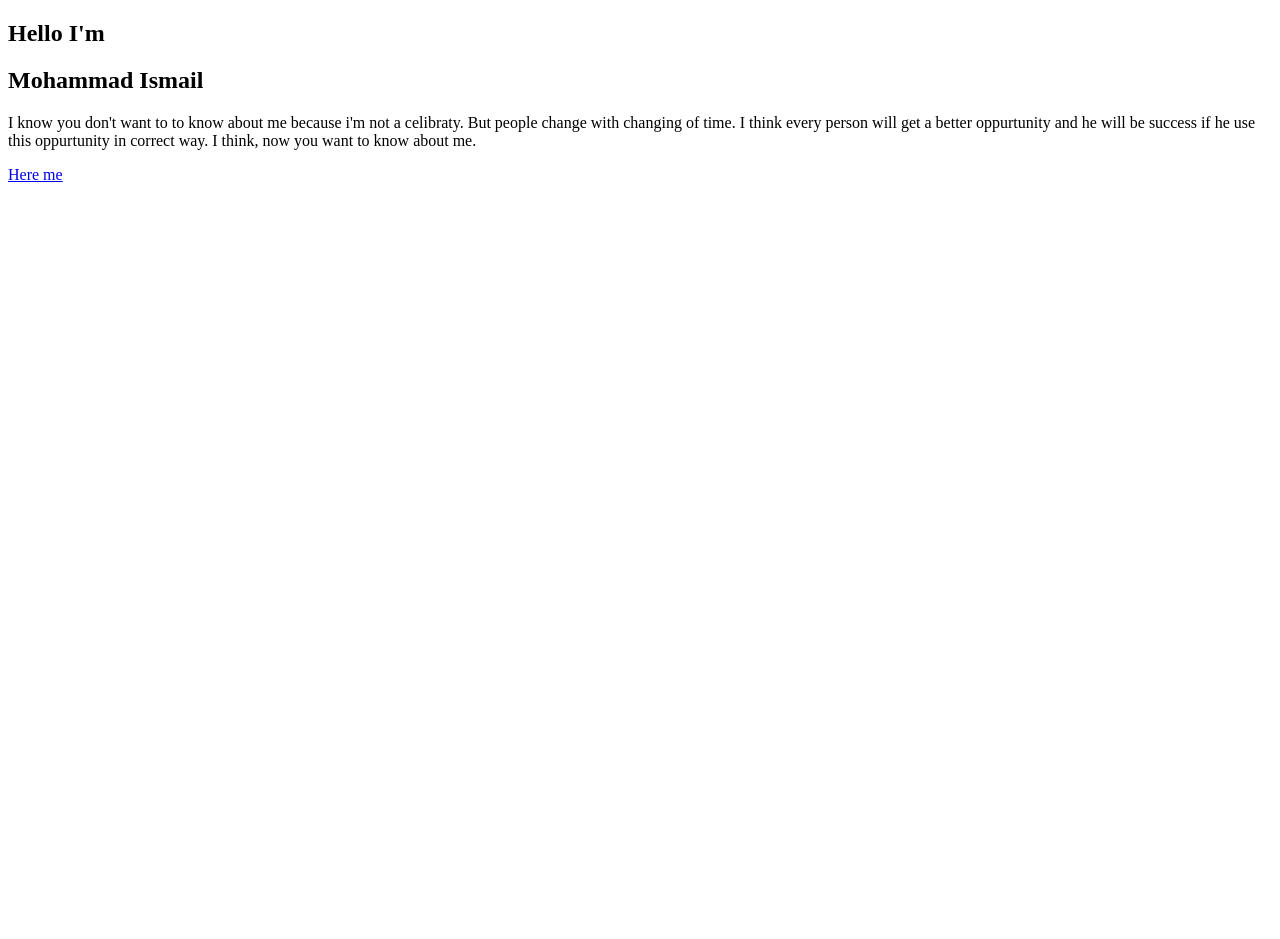
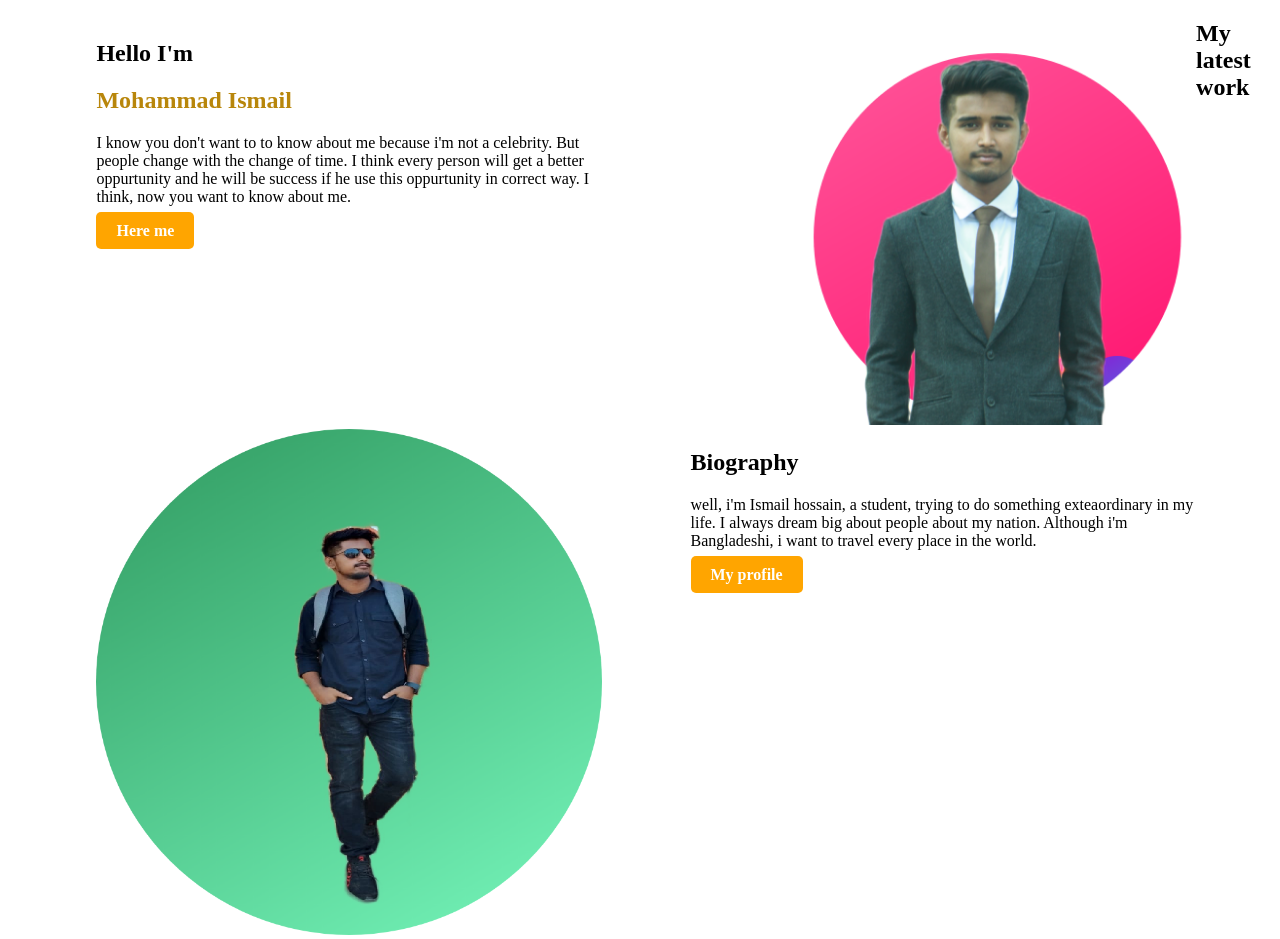
Before and after one commit to ruismail/My-personal-website, a plain HTML site: page index.html in a window 1280 px wide. Before the commit the page ends 800 px from the top, so only its background shows below. Drawn offline with Linux system fonts and the light colour scheme.

Commit message:
half-work

```diff
--- a/index.html
+++ b/index.html
@@ -5,15 +5,36 @@
     <meta http-equiv="X-UA-Compatible" content="IE=edge">
     <meta name="viewport" content="width=device-width, initial-scale=1.0">
     <title>My personal website</title>
+    <link rel="stylesheet" href="style.css">
 </head>
 <body>
-    <section>
-        <div>
-            <h1>Hello I'm</h1>
-            <h1>Mohammad Ismail</h1>
-            <p>I know you don't want to to know about me because i'm not a celibraty. But people change with changing of time. I think every person will get a better oppurtunity and he will be success if he use this oppurtunity in correct way. I think, now you want to know about me.</p>
-            <a href="https://www.linkedin.com/in/md-ismail-hossain-192278238/">Here me</a>
+    <section class="top">
+
+        <div class="half">
+        <h1>Hello I'm</h1>
+        <h1 id="name">Mohammad Ismail</h1>
+        <p>I know you don't want to to know about me because i'm not a celebrity. But people change with the change of time. I think every person will get a better oppurtunity and he will be success if he use this oppurtunity in correct way. I think, now you want to know about me.</p>
+        <a class="link" href="https://www.linkedin.com/in/md-ismail-hossain-192278238/">Here me</a>
+        </div>
+        <div class="half">
+            <img src="images/profile.png" alt="">
         </div>
     </section>
+
+    <section class="middle">
+        <div class="half">
+            <img class="image" src="images/image 4.png" alt="">
+        </div>
+        <div class="half">
+            <h1>Biography</h1>
+            <p>well, i'm Ismail hossain, a student, trying to do something exteaordinary in my life. I always dream big about people about my nation. Although i'm Bangladeshi, i want to travel every place in the world.</p>
+            <a class="link" href="https://web.facebook.com/mdesmail.patoary/">My profile</a>
+        </div>
+    </section>
+
+    <section class="end">
+        <h1>My latest work</h1>
+    </section>
+
 </body>
 </html>
--- a/style.css
+++ b/style.css
@@ -0,0 +1,43 @@
+
+#name{
+    color: darkgoldenrod;
+}
+.link{
+    .link{
+        text-decoration: none;
+        background-color: orange;
+        padding: 10px 20px;
+        border-radius: 5px;
+        color: white;
+        font-weight: bold;
+    }
+}
+.half{
+    width: 40%;
+    float: left;
+    margin-left: 5%;
+    padding-left: 2%;
+}
+.half img{
+    width: 100%;
+}
+.link{
+    text-decoration: none;
+    background-color: orange;
+    padding: 10px 20px;
+    border-radius: 5px;
+    color: white;
+    font-weight: bold;
+}
+.top{
+    background-image: url("images/header-bg.png");
+    background-repeat: no-repeat;
+}
+.middle{
+    background-image: url("images/biography-bg.png");
+    background-repeat: no-repeat;
+}
+.end{
+    background-image: url("images/latest-work-bg.png");
+    background-repeat: no-repeat;
+}
```
Also changed, not shown: images/IMG-20220101-WA0028.jpg (added), images/IMG-20220101-WA0028.png (added), images/IMG-20220122-WA0026.jpg (added), images/biography-bg.png (added), images/footer-bg.png (added), images/header-bg.png (added), images/image 4.png (added), images/image 7.png (added), images/latest-work-bg.png (added), images/profile.png (added), 3 other files.
